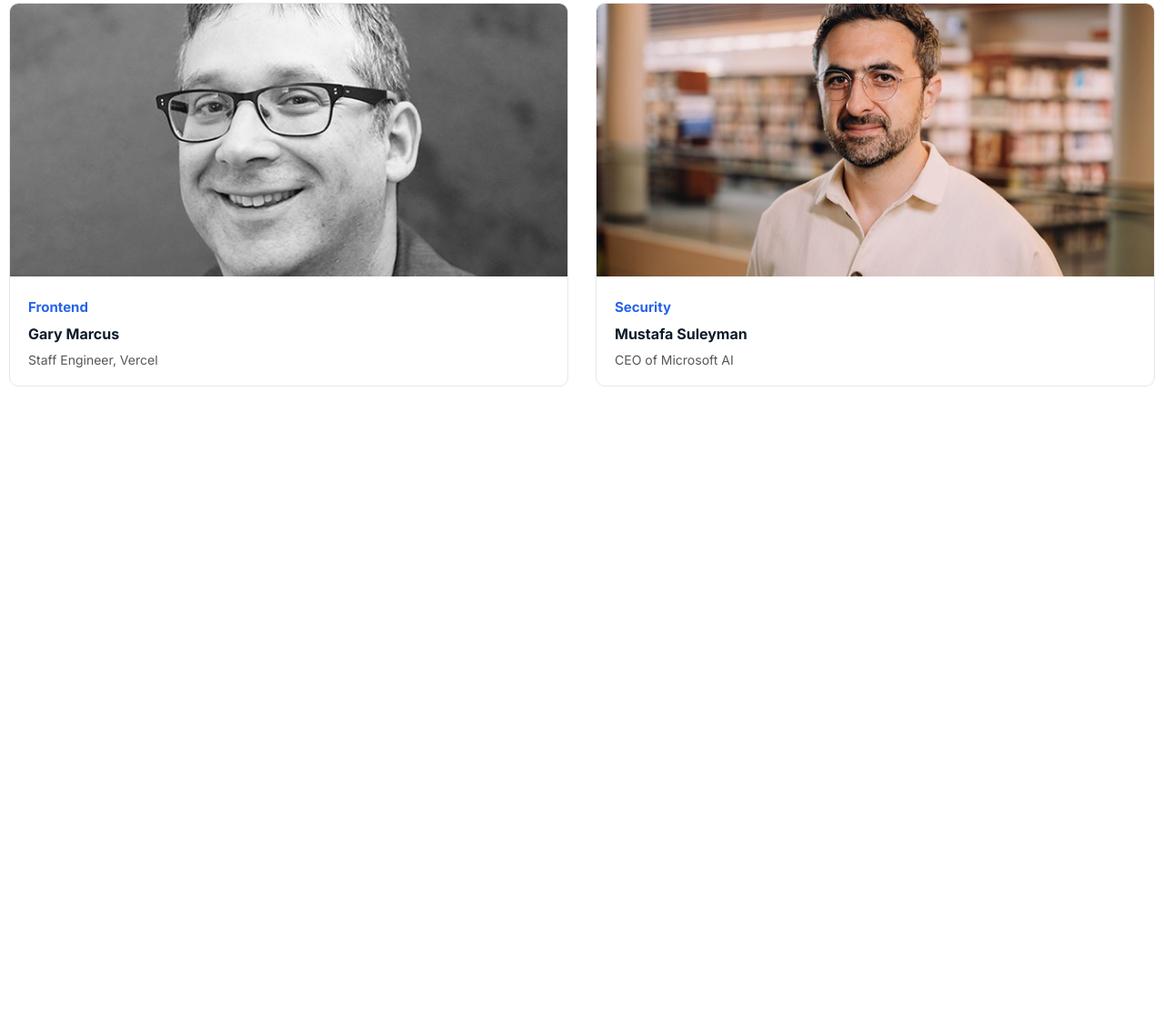
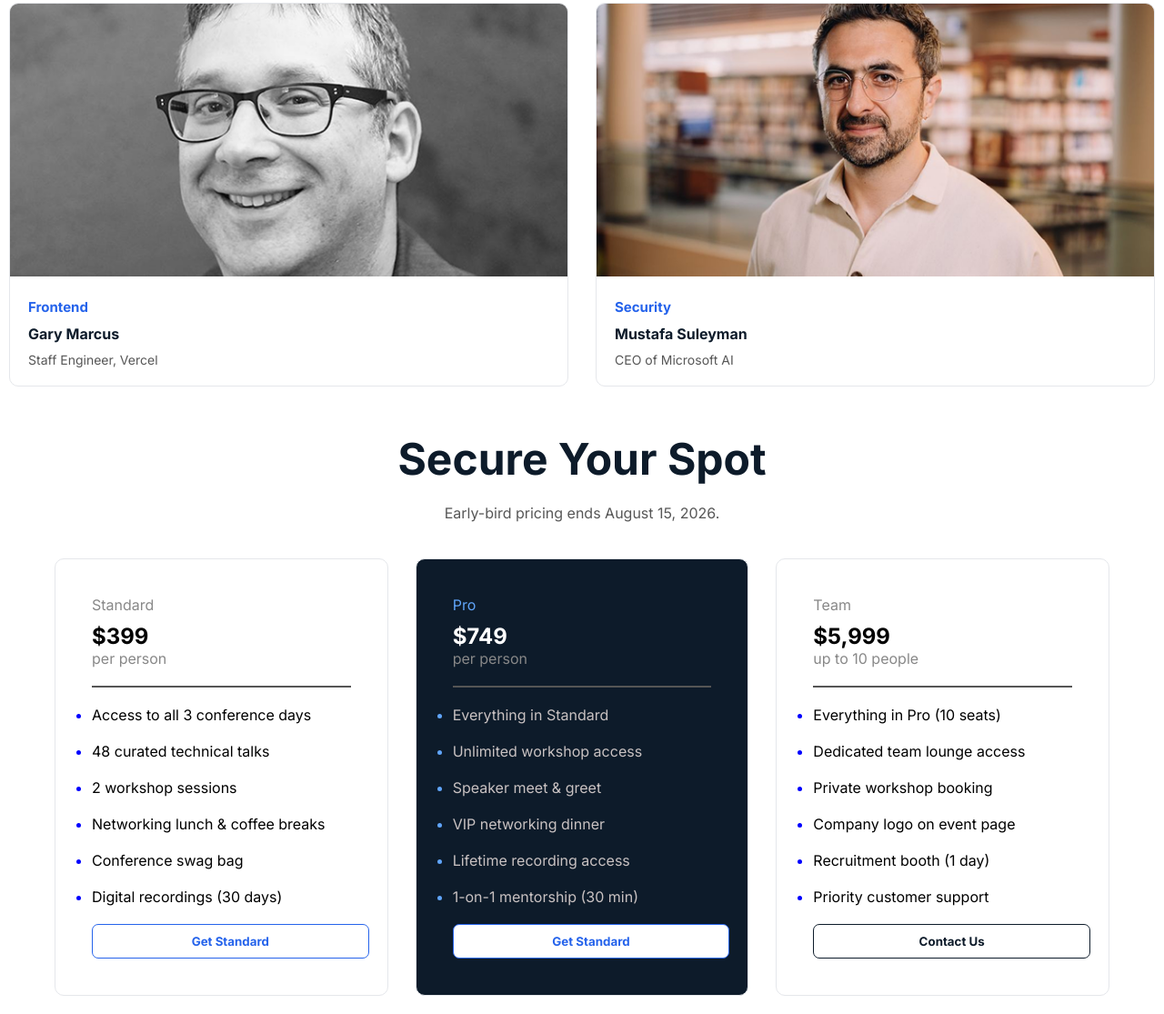
Before and after one commit to ashfaqur-rashidmo/PH-B14-Assignment-1, a plain HTML site: page index.html in a window 1280 px wide. Shown: the part 1231-2346 px from the top of the page at 91% size. Before the commit the page ends 1686 px from the top, so only its background shows below. Drawn offline with Linux system fonts and the light colour scheme.

Commit message:
Price card Section Completed

```diff
--- a/index.html
+++ b/index.html
@@ -88,5 +88,65 @@
     </div>
 </section>
 
+<!-- Pricing Section -->
+ <section id="pricing" class="pricing">
+    <div class="container-pricing">
+      <h3>Secure Your Spot</h3>
+      <p class="sub-section">Early-bird pricing ends August 15, 2026.</p>
+        <div class="price-grid">
+         <div class="price-card">
+            <p class="price-head">Standard</p>
+            <h1>$399</h1>
+            <p class="price-head">per person</p>
+            <hr>
+            <ul>
+                <li>Access to all 3 conference days</li>
+                <li>48 curated technical talks</li>
+                <li>2 workshop sessions</li>
+                <li>Networking lunch & coffee breaks</li>
+                <li>Conference swag bag</li>
+                <li>Digital recordings (30 days)</li>
+            </ul>
+            <button class="card-1-btn">Get Standard</button>
+
+         </div>
+
+         <div class="price-card-2">
+            <p class="price-card2-head">Pro</p>
+            <h1>$749</h1>
+            <p class="price-head-2">per person</p>
+            <hr />
+            <ul>
+                <li>Everything in Standard</li>
+                <li>Unlimited workshop access</li>
+                <li>Speaker meet & greet</li>
+                <li>VIP networking dinner</li>
+                <li>Lifetime recording access</li>
+                <li>1-on-1 mentorship (30 min)</li>
+            </ul>
+            <button class="card-1-btn">Get Standard</button>
+
+         </div>
+
+         <div class="price-card">
+            <p class="price-head">Team</p>
+            <h1>$5,999</h1>
+            <p class="price-head">up to 10 people</p>
+            <hr>
+            <ul>
+                <li>Everything in Pro (10 seats)</li>
+                <li>Dedicated team lounge access</li>
+                <li>Private workshop booking</li>
+                <li>Company logo on event page</li>
+                <li>Recruitment booth (1 day)</li>
+                <li>Priority customer support</li>
+            </ul>
+            <button class="card-3-btn">Contact Us</button>
+
+         </div>
+        </div>
+    </div>
+ </section>
+
 </body>
 </html>
--- a/style.css
+++ b/style.css
@@ -78,6 +78,8 @@
    margin-top: 230px;
 }
 
+
+
 /* Speakers Section */
 .speakers {
     padding: 20px 0;
@@ -130,3 +132,133 @@
     font-size: 14px;
     color: #575757;
 }
+
+
+/* pricing section */
+.pricing{
+    padding: 20px 0;
+}
+
+.container-pricing{
+    max-width: 1160px;
+    margin: 0 auto;
+}
+
+.pricing h3{
+    text-align: center;
+    font-size: 48px;
+    margin-bottom: 20px;
+    color: #0D1B2A;
+}
+
+.sub-section{
+    color: #575757;
+    text-align: center;
+
+}
+
+.price-grid{
+    display: grid;
+    grid-template-columns: repeat(3,1fr);
+    gap: 30px;
+    margin-top: 40px;
+}
+
+.price-card{
+    background: #FFFFFF;
+    border: 1px solid #E5E7EB;
+    border-radius: 10px;
+    overflow: hidden;
+    padding: 40px;
+}
+
+.price-head{
+    color: #888888;
+}
+
+.price-card h1{
+    margin-top: 10px;
+}
+
+hr{
+    margin: 20px 0;
+    border: 1px solid #E5E7EB;
+}
+
+#pricing ul li{
+    gap: 10px;
+    margin-bottom: 20px;
+}
+
+.price-card ul li::marker{
+    color:blue;
+}
+
+.card-1-btn{
+    color: #2563EB;
+    border: 1px solid #2563EB;
+    padding: 10px 100px;
+    text-align: center;
+    justify-content: center;
+    align-items: center;
+    font-weight: bold;
+    width: 304.66px;
+    border-radius: 7px;
+    background-color: #FFFFFF;
+}
+
+.price-card-2{
+    background: #0D1B2A;
+    border: 1px solid #E5E7EB;
+    border-radius: 10px;
+    overflow: hidden;
+    padding: 40px;
+}
+
+.price-card2-head{
+    color: #60A5FA;
+
+}
+
+.price-card-2 h1{
+  color: #FFFFFF;
+  margin-top: 10px;
+}
+
+.price-card-2 ul li::marker{
+    color: #60A5FA;
+}
+
+.price-card-2 ul li{
+     gap: 10px;
+    margin-bottom: 20px;
+    color: #c9c2c2;
+}
+
+.price-head-2{
+    color: #60A5FA;
+
+}
+
+.pricing hr{
+    margin: 20px 0;
+    border: 1px solid #555555;
+}
+
+.price-head-2{
+  color: #888888;
+
+}
+
+.card-3-btn{
+    color: #0D1B2A;
+    border: 1px solid #0D1B2A;
+    padding: 10px 100px;
+    text-align: center;
+    justify-content: center;
+    align-items: center;
+    font-weight: bold;
+    width: 304.66px;
+    border-radius: 7px;
+    background-color: #FFFFFF;
+}
```
